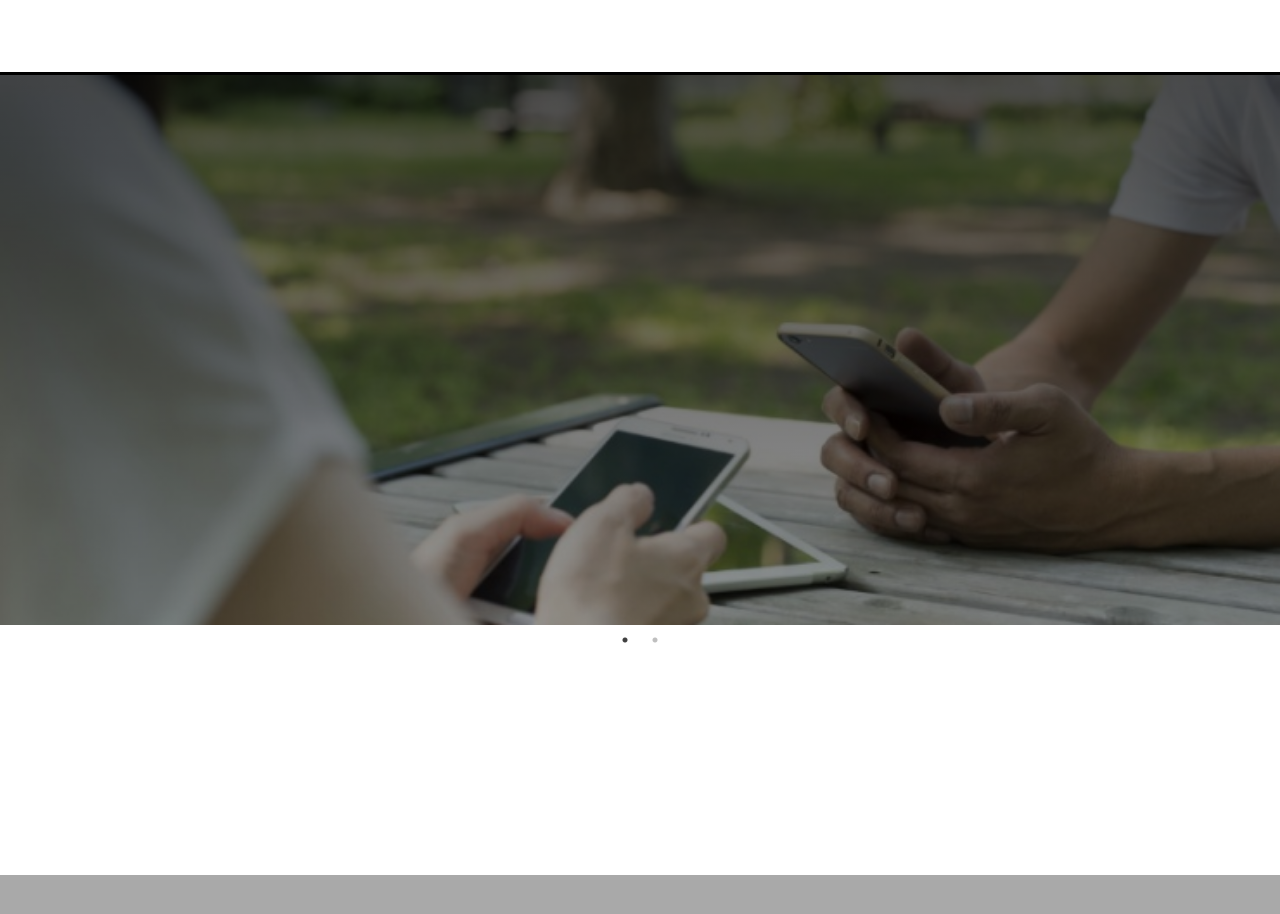
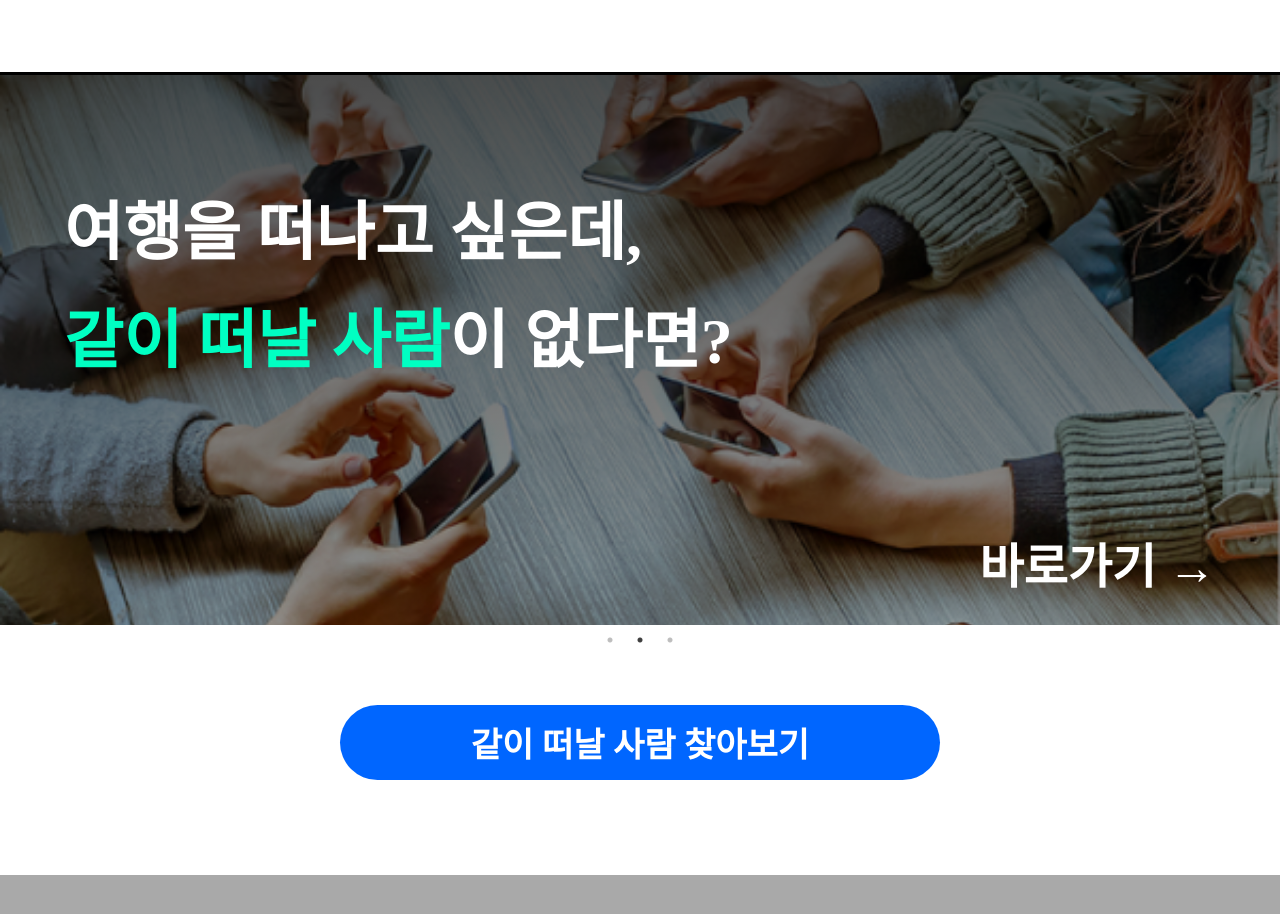
Before and after one commit to hack-swma/swma-frontend, a React (Create React App) app: page / in a window 1280 px wide. Shown: the top 914 px of the page. Built offline with nearby package versions, Linux system fonts and the light colour scheme; a web font is replaced by a local one.

Commit message:
✔️ Main Slide Text, Lobby Button Update

```diff
--- a/src/components/Main/index.jsx
+++ b/src/components/Main/index.jsx
@@ -3,21 +3,38 @@ import 'slick-carousel/slick/slick.css'
 import 'slick-carousel/slick/slick-theme.css'
 
 import sliderImage1 from '../../images/Main/sliderImage1.png'
-import sliderImage2 from '../../images/Main/sliderImage1.png'
-import sliderImage3 from '../../images/Main/sliderImage1.png'
+import sliderImage2 from '../../images/Main/sliderImage2.png'
+import sliderImage3 from '../../images/Main/sliderImage3.png'
 
 const Render = () => {
+    const sliderImageList = [sliderImage1, sliderImage2, sliderImage3]
     const settings = {
         arrows: false,
         dots: true,
         infinite: true,
+        speed: 500,
+        autoplay: true,
+        autoplaySpeed: 5000
     };
     return (
         <style.background>
             <style.slider {...settings}>
-                <style.sliderImage bg={sliderImage1}/>
-                <style.sliderImage bg={sliderImage1}/>
+                {
+                    sliderImageList.map((element, idx) => {
+                        return (
+                            <style.sliderImage bg={element} key={idx}>
+                                <p>
+                                <style.sliderText>여행을 떠나고 싶은데,</style.sliderText>
+                                </p>
+                                <style.sliderText color='#00ffc2'>같이 떠날 사람</style.sliderText>
+                                <style.sliderText>이 없다면?</style.sliderText>
+                                <style.sliderUnderText>바로가기 →</style.sliderUnderText>
+                            </style.sliderImage>
+                        )
+                    })
+                }
             </style.slider>
+            <style.navigateButton>같이 떠날 사람 찾아보기</style.navigateButton>
         </style.background>
     )
 }
--- a/src/components/Main/index.style.js
+++ b/src/components/Main/index.style.js
@@ -5,7 +5,9 @@ export const background = styled.div`
     width: 100vw;
     height: 100vh;
     display: flex;
-    justify-content: center;
+    flex-direction: column;
+    align-items: center;
+    gap: 10%;
     position: relative;
     background-color: white;
 `
@@ -14,11 +16,44 @@ export const slider = styled(Slider)`
     height: 550px;
 `
 export const sliderImage = styled.div`
+    padding-top: 7%;
+    padding-left: 5%;
     width: 100%;
     height: 550px;
+    position: relative;
     background-image: linear-gradient(rgba(0, 0, 0, 0.7), rgba(0, 0, 0, 0.4)), url(${(props) => props.bg});
     background-size: cover;
 `
-export const sliderArrow = styled.div`
-    background-color: lightgray;
+export const sliderText = styled.span`
+    font-size: 64px;
+    font-weight: bold;
+    color: ${(props) => props.color ? props.color : 'white'};
 `
+export const sliderUnderText = styled(sliderText)`
+    position: absolute;
+    font-size: 48px;
+    right: 5%;
+    bottom: 5%;
+`
+export const navigateButton = styled.button`
+    width: 600px;
+    height: 75px;
+    display: flex;
+    justify-content: center;
+    align-items: center;
+    font-size: 34px;
+    color: white;
+    background-color: #0066FF;
+    border: none;
+    border-radius: 50px;
+    font-weight: bold;
+    transition: .15s ease-in-out;
+    cursor: pointer;
+    &:hover {
+        background-color: #0044FF;
+    }
+    > span {
+        color: white;
+        font-weight: bold;
+    }
+`
```
Also changed, not shown: src/images/Main/sliderImage2.png (added), src/images/Main/sliderImage3.png (added).
